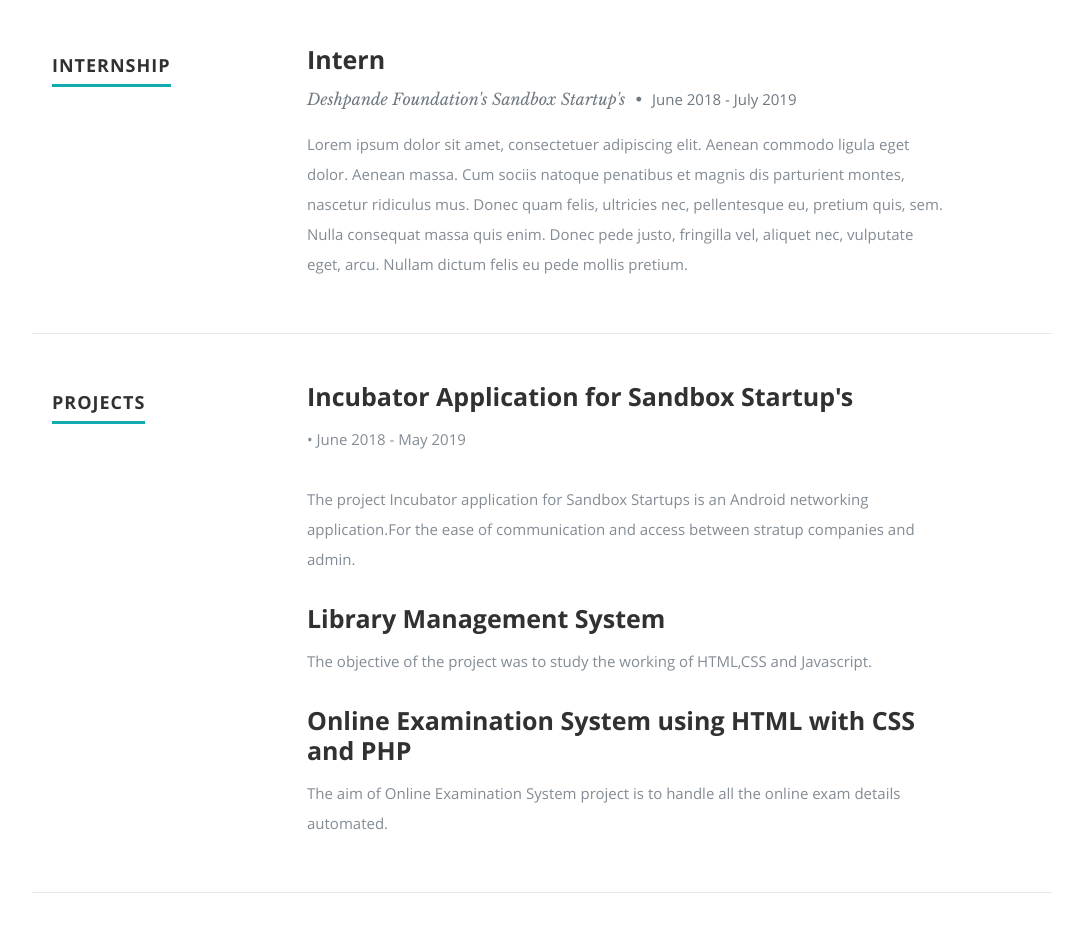
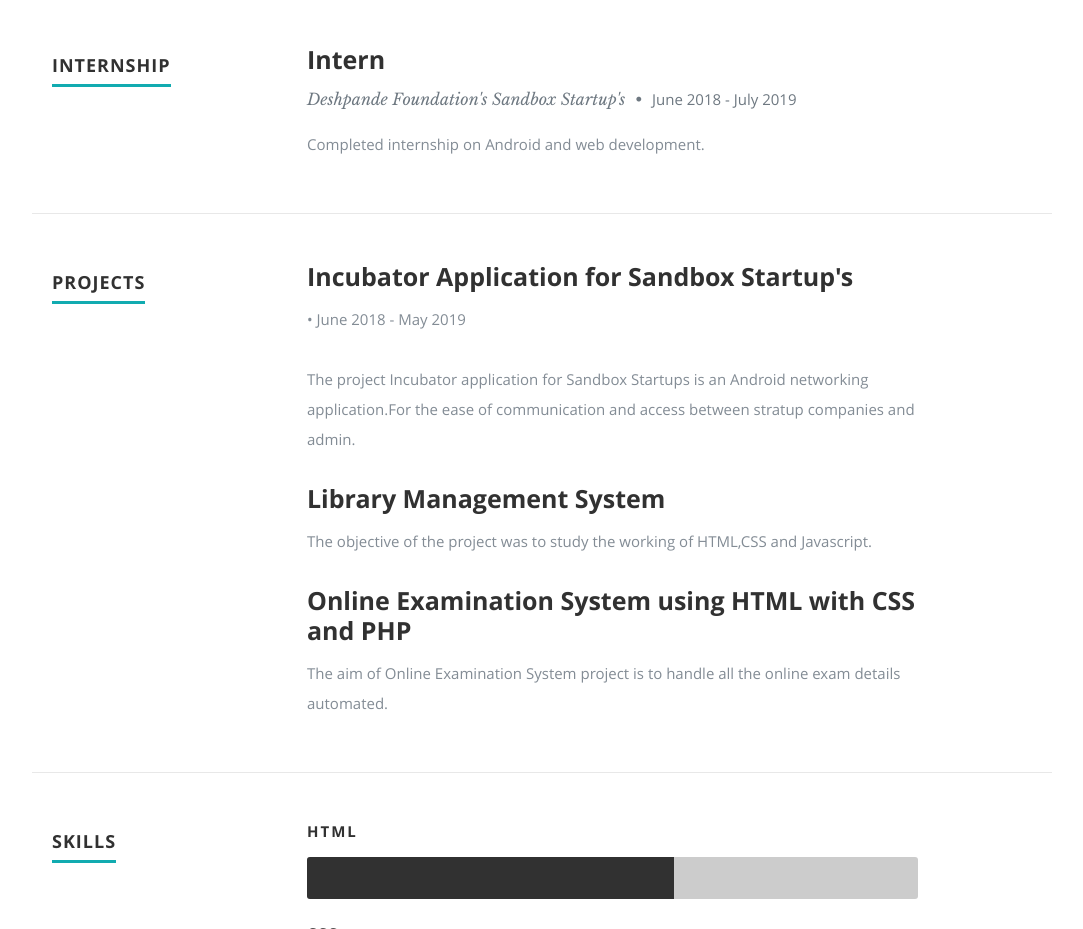
Before and after one commit to kishanpise/website-portfolio, a plain HTML site: page index.html in a window 1280 px wide. Shown: the part 1908-2837 px from the top of the page, without its empty margins (98-1181 px from the left). Drawn offline with nearby package versions, Linux system fonts and the light colour scheme.

Commit message:
second commit

```diff
--- a/index.html
+++ b/index.html
@@ -182,10 +182,8 @@
                   <p class="info">Deshpande Foundation's Sandbox Startup's <span>&bull;</span> <em class="date">June 2018 - July 2019</em></p>
 
                   <p>
-                  Lorem ipsum dolor sit amet, consectetuer adipiscing elit. Aenean commodo ligula eget dolor. Aenean massa.
-                  Cum sociis natoque penatibus et magnis dis parturient montes, nascetur ridiculus mus. Donec quam felis,
-                  ultricies nec, pellentesque eu, pretium quis, sem. Nulla consequat massa quis enim.
-                  Donec pede justo, fringilla vel, aliquet nec, vulputate eget, arcu. Nullam dictum felis eu pede mollis pretium.
+                  Completed internship on Android and web development.
+
                   </p>
 
                </div>
```
